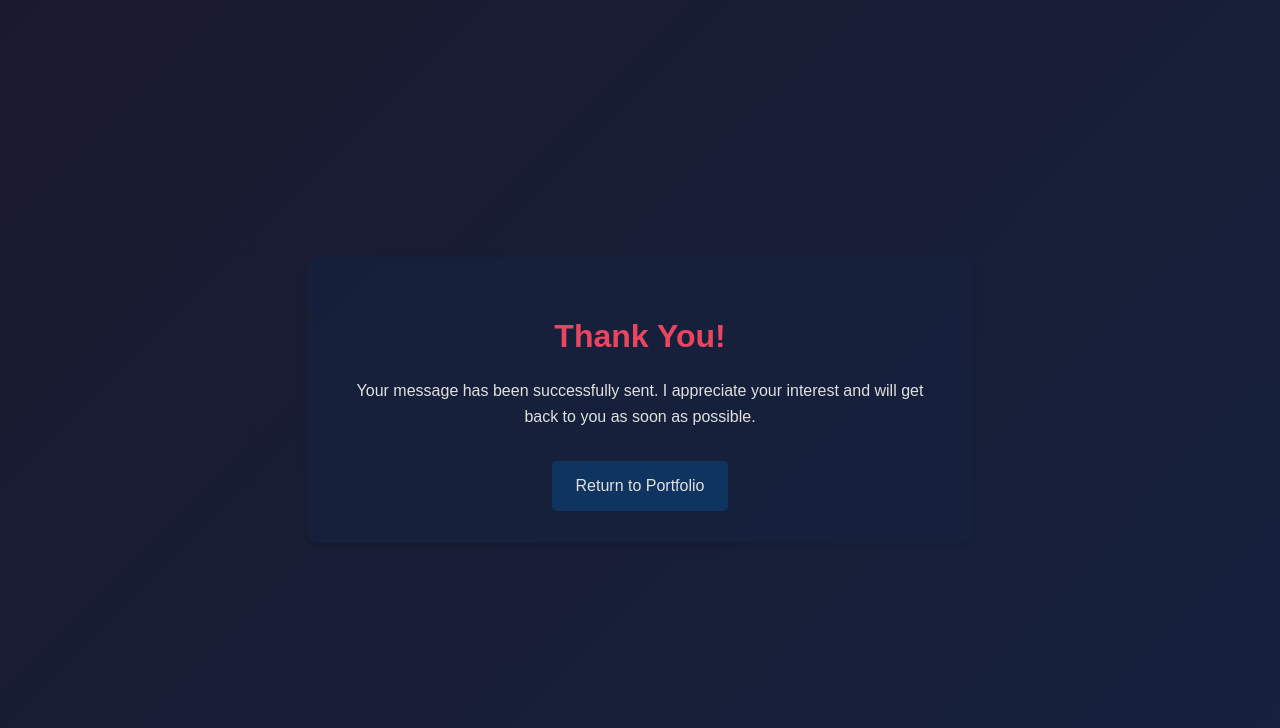
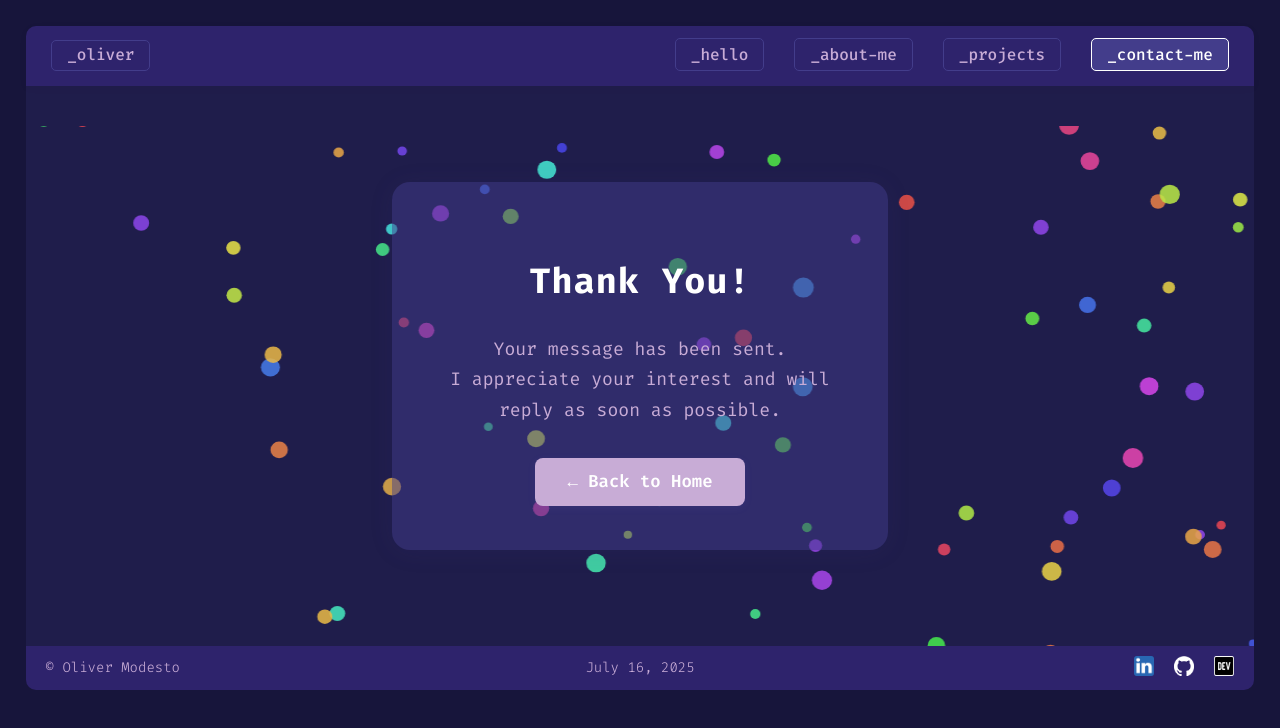
Before and after one commit to owms-droid/portfolio, a plain HTML site: page thanks.html in a window 1280 px wide. Drawn offline with Linux system fonts and the light colour scheme.

Commit message:
thanks box

```diff
--- /dev/null
+++ b/scripts/thanks.js
@@ -0,0 +1,53 @@
+document.addEventListener('DOMContentLoaded', () => {
+    const canvas = document.getElementById('confetti-canvas');
+    if (!canvas) return;
+    const main = document.querySelector('main');
+    function resizeCanvas() {
+        canvas.width = main.offsetWidth;
+        canvas.height = main.offsetHeight;
+    }
+    resizeCanvas();
+    window.addEventListener('resize', resizeCanvas);
+
+    const ctx = canvas.getContext('2d');
+    let W = canvas.width, H = canvas.height;
+    let particles = [];
+    for(let i=0;i<80;i++){
+        particles.push({
+            x: Math.random()*W,
+            y: Math.random()*H,
+            r: Math.random()*6+4,
+            d: Math.random()*80,
+            color: `hsl(${Math.random()*360},80%,60%)`,
+            tilt: Math.random()*10-10
+        });
+    }
+    function draw(){
+        W = canvas.width;
+        H = canvas.height;
+        ctx.clearRect(0,0,W,H);
+        for(let i=0;i<particles.length;i++){
+            let p = particles[i];
+            ctx.beginPath();
+            ctx.arc(p.x, p.y, p.r, 0, Math.PI*2, false);
+            ctx.fillStyle = p.color;
+            ctx.globalAlpha = 0.85;
+            ctx.fill();
+        }
+        update();
+    }
+    let angle = 0;
+    function update(){
+        angle += 0.01;
+        for(let i=0;i<particles.length;i++){
+            let p = particles[i];
+            p.y += Math.cos(angle+p.d)+1+p.r/3;
+            p.x += Math.sin(angle)+1.2;
+            if(p.x > W+20 || p.y > H+20){
+                p.x = Math.random()*W;
+                p.y = -10;
+            }
+        }
+    }
+    setInterval(draw, 20);
+});
--- /dev/null
+++ b/styles/thanks.css
@@ -0,0 +1,96 @@
+main {
+    position: relative;
+    min-height: 70vh;
+    display: flex;
+    align-items: center;
+    justify-content: center;
+    overflow: hidden;
+}
+
+.thanks-section {
+    position: relative;
+    width: 100%;
+    min-height: 60vh;
+    display: flex;
+    align-items: center;
+    justify-content: center;
+    z-index: 1;
+}
+
+#confetti-canvas {
+    position: absolute;
+    top: 0; left: 0;
+    width: 100vw;
+    height: 100%;
+    min-height: 70vh;
+    pointer-events: none;
+    z-index: 0;
+}
+
+.thanks-message {
+    background: rgba(var(--secondary-color-rgba), 0.5);
+    border-radius: 18px;
+    box-shadow: 0 2px 24px rgba(67,61,139,0.10);
+    padding: 56px 38px 44px 38px;
+    text-align: center;
+    max-width: 420px;
+    width: 100%;
+    display: flex;
+    flex-direction: column;
+    align-items: center;
+    z-index: 2;
+}
+
+@keyframes pop {
+    0% { transform: scale(0.7) rotate(-10deg);}
+    60% { transform: scale(1.15) rotate(8deg);}
+    100% { transform: scale(1) rotate(0);}
+}
+
+.thanks-message h1 {
+    color: var(--white-color);
+    font-size: 2.2rem;
+    margin-bottom: 14px;
+    font-weight: 700;
+    letter-spacing: 1px;
+}
+
+.thanks-message p {
+    color: var(--primary-color);
+    font-size: 1.13rem;
+    margin-bottom: 32px;
+    line-height: 1.7;
+}
+
+.thanks-home-btn {
+    display: inline-block;
+    background: var(--primary-color);
+    color: var(--white-color);
+    text-decoration: none;
+    padding: 14px 32px;
+    border-radius: 8px;
+    font-weight: 600;
+    font-size: 1.08rem;
+    transition: background 0.2s, transform 0.2s;
+    box-shadow: 0 2px 8px rgba(108,99,255,0.08);
+}
+
+.thanks-home-btn:hover {
+    background: var(--link-color);
+    color: var(--white-color);
+    transform: translateY(-2px) scale(1.04);
+}
+
+@media (max-width: 900px) {
+    .thanks-section {
+        flex-direction: column;
+        gap: 0;
+        padding: 0 0 32px 0;
+    }
+    .thanks-message {
+        padding: 32px 10px 24px 10px;
+    }
+    .thanks-emoji {
+        font-size: 3rem;
+    }
+}
--- a/thanks.html
+++ b/thanks.html
@@ -3,70 +3,91 @@
 <head>
     <meta charset="UTF-8">
     <meta name="viewport" content="width=device-width, initial-scale=1.0">
-    <title>Thank You - Jane Doe Portfolio</title>
-    <style>
-        :root {
-            --bg-color: #1a1a2e;
-            --text-color: #e0e0e0;
-            --accent-color: #0f3460;
-            --secondary-color: #16213e;
-            --highlight-color: #e94560;
-        }
 
-        body {
-            font-family: 'Arial', sans-serif;
-            margin: 0;
-            padding: 0;
-            background: linear-gradient(135deg, #1a1a2e 0%, #16213e 100%);
-            color: var(--text-color);
-            line-height: 1.6;
-            min-height: 100vh;
-            display: flex;
-            flex-direction: column;
-            justify-content: center;
-            align-items: center;
-            text-align: center;
-        }
+    <title>Thank you!</title>
+    <meta name="author" content="Oliver M.">
+    <meta name="description" content="Junior Web developer skilled in Python, JavaScript, C#, and MySQL. Passionate about developing responsive,
+    user-friendly web applications and learning modern technologies to deliver innovative, scalable solutions.">
 
-        .container {
-            max-width: 600px;
-            margin: 0 auto;
-            padding: 2rem;
-            background-color: rgba(22, 33, 62, 0.7);
-            border-radius: 10px;
-            box-shadow: 0 4px 6px rgba(0, 0, 0, 0.1);
-        }
+    <meta property="og:title" content="Junior Web Developer - Oliver M.">
+    <meta property="og:description" content="Junior Web developer skilled in Python, JavaScript, C#, and MySQL. Passionate about developing responsive,
+    user-friendly web applications and learning modern technologies to deliver innovative, scalable solutions.">
+    <meta property="og:image" content="https://owms-droid.github.io/portfolio/images/portfolio-view.png">
+    <meta property="og:image:alt" content="Oliver's Portfolio">
+    <meta property="og:site_name" content="Junior Web Developer | Oliver M.">
+    <meta property="og:type" content="website">
+    <meta property="og:url" content="https://olivermodesto.netlify.app/">
+    <meta name="twitter:card" content="summary">
+    <meta name="twitter:image:alt" content="Junior Web Developer Portfolio">
 
-        h1 {
-            color: var(--highlight-color);
-            margin-bottom: 1rem;
-        }
+    <link rel="preconnect" href="https://fonts.googleapis.com">
+    <link rel="preconnect" href="https://fonts.gstatic.com" crossorigin>
+    <link href="https://fonts.googleapis.com/css2?family=Fira+Code:wght@300..700&display=swap" rel="stylesheet">
+    <link rel="icon" href="images/favicon.ico"> <!-- Favicon for the website -->
+    <link rel="stylesheet" href="styles/normalize.css">
+    <link rel="stylesheet" href="styles/styles.css">
+    <link rel="stylesheet" href="styles/thanks.css">
 
-        p {
-            margin-bottom: 2rem;
-        }
-
-        .btn {
-            display: inline-block;
-            background-color: var(--accent-color);
-            color: var(--text-color);
-            text-decoration: none;
-            padding: 0.75rem 1.5rem;
-            border-radius: 5px;
-            transition: background-color 0.3s ease, transform 0.3s ease;
-        }
-
-        .btn:hover {
-            background-color: var(--highlight-color);
-            transform: translateY(-2px);
-        }
-    </style>
+    <script src="./scripts/scripts.js" defer></script>
+    <script src="./scripts/home-animations.js" defer></script>
+    <script src="./scripts/date.js" defer></script>
+    <script src="./scripts/contact.js" defer></script>
+    <script src="./scripts/thanks.js" defer></script>
 </head>
 <body>
-    <div class="container">
-        <h1>Thank You!</h1>
-        <p>Your message has been successfully sent. I appreciate your interest and will get back to you as soon as possible.</p>
-        <a href="index.html" class="btn">Return to Portfolio</a>
-    </div>
+    <header>
+        <nav class="navbar">
+            <div class="sub-navbar">
+                <div class="logo">
+                    <a href="./index.html">_oliver</a>
+                </div>
+                <ul class="nav-links">
+                    <li><a href="./index.html">_hello</a></li>
+                    <li><a href="./about.html">_about-me</a></li>
+                    <li><a href="./projects.html">_projects</a></li>
+                    <li><a href="./contact.html" class="active">_contact-me</a></li>
+                </ul>
+                <div class="hamburger">
+                    <span></span>
+                    <span></span>
+                    <span></span>
+                </div>
+            </div>
+        </nav>
+    </header>
+
+    <main>
+        <section class="thanks-section">
+            <div class="thanks-visual">
+                <!-- You can use an SVG or a large emoji here -->
+                <canvas id="confetti-canvas"></canvas>
+            </div>
+            <div class="thanks-message">
+                <h1>Thank You!</h1>
+                <p>Your message has been sent.<br>
+                I appreciate your interest and will reply as soon as possible.</p>
+                <a href="index.html" class="thanks-home-btn">← Back to Home</a>
+            </div>
+        </section>
+    </main>
+
+    <footer>
+        <div class="footer-bar">
+            <div class="footer-left">
+                © Oliver Modesto
+            </div>
+            <div class="footer-center">
+                <span id="date-time">date here</span>
+            </div>
+            <div class="footer-right">
+                <div class="social-links">
+                    <a href="https://www.linkedin.com/in/oliver-modesto/" target="_blank" rel="noopener"><img src="./images/linkedin.png" alt="LinkedIn"></a>
+                    <a href="https://github.com/owms-droid" target="_blank" rel="noopener"><img src="./images/github.png" alt="GitHub"></a>
+                    <a href="https://dev.to/calamitouscoder87" target="_blank" rel="noopener"><img src="./images/dev.png" alt="Dev Community"></a>
+                </div>
+            </div>
+        </div>
+    </footer>
+
 </body>
 </html>
```
